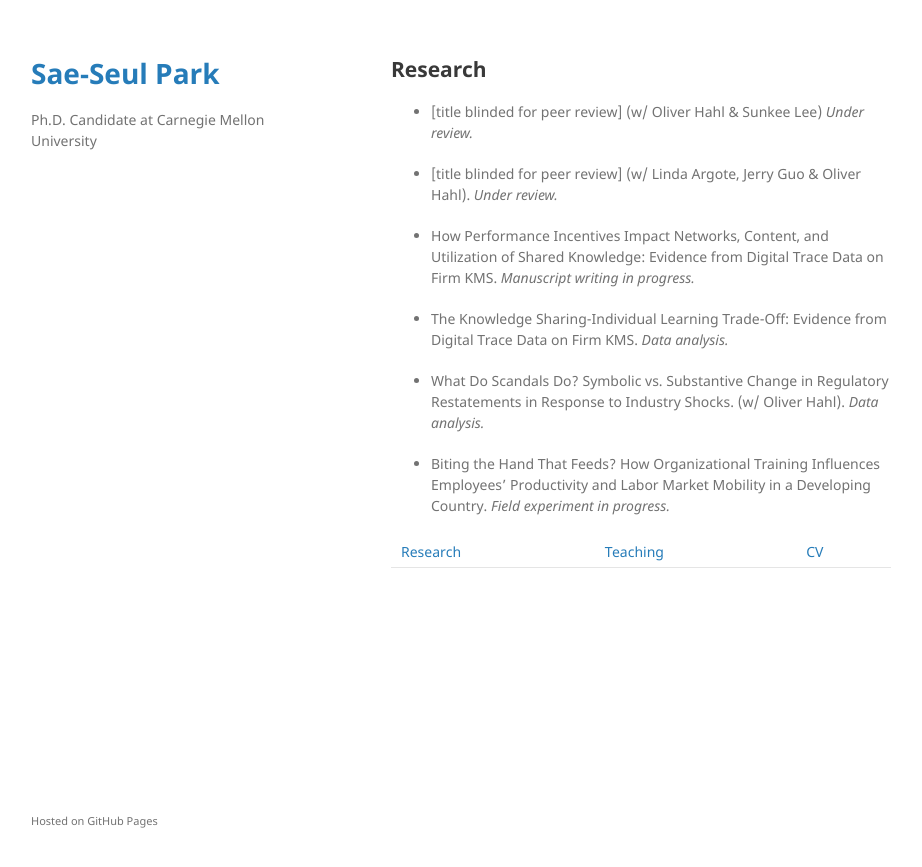
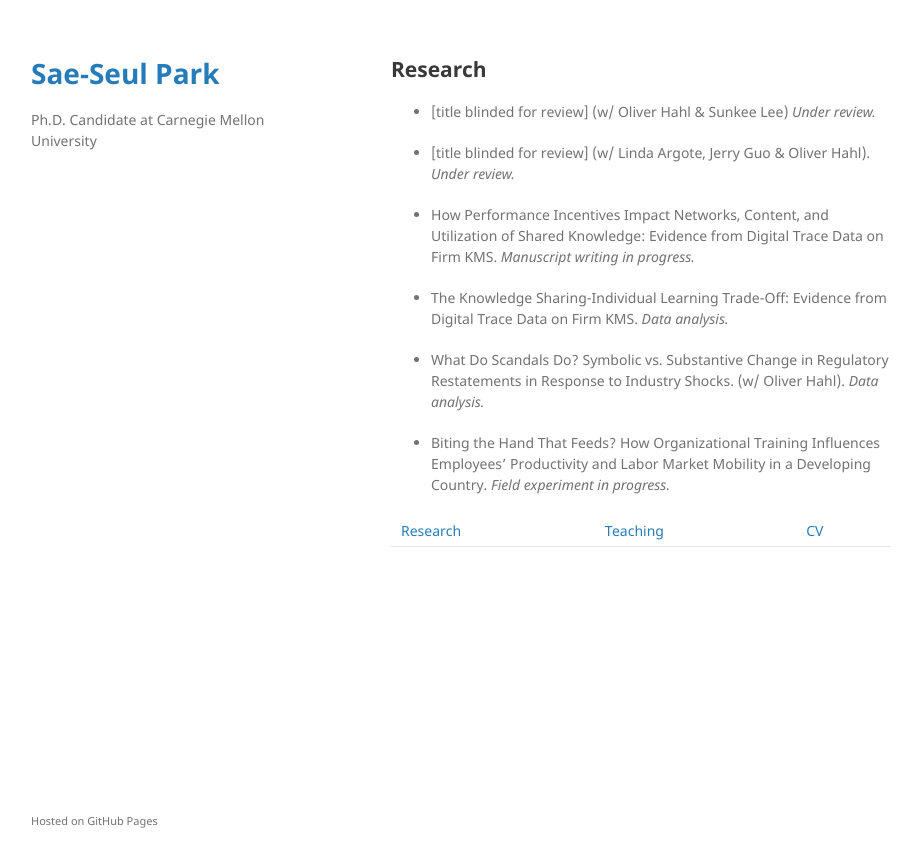
Before and after one commit to saepark/saepark.github.io, a Jekyll site: the page built from research.md, in a window 1280 px wide. Shown: the top 867 px of the page, without its empty margins (179-1101 px from the left). Built offline with Jekyll 4.4.1, drawn with Linux system fonts in a browser that asks for light colours; our own code applies the rules of GitHub Pages for plain Markdown files.

Commit message:
Update research.md

```diff
--- a/research.md
+++ b/research.md
@@ -4,9 +4,9 @@ layout: default
 
 ## Research
 
-* [title blinded for peer review] (w/ Oliver Hahl & Sunkee Lee) _Under review._
+* [title blinded for review] (w/ Oliver Hahl & Sunkee Lee) _Under review._
 
-* [title blinded for peer review] (w/ Linda Argote, Jerry Guo & Oliver Hahl). _Under review._
+* [title blinded for review] (w/ Linda Argote, Jerry Guo & Oliver Hahl). _Under review._
 
 * How Performance Incentives Impact Networks, Content, and Utilization of Shared Knowledge: Evidence from Digital Trace Data on Firm KMS. _Manuscript writing in progress._
 
```
